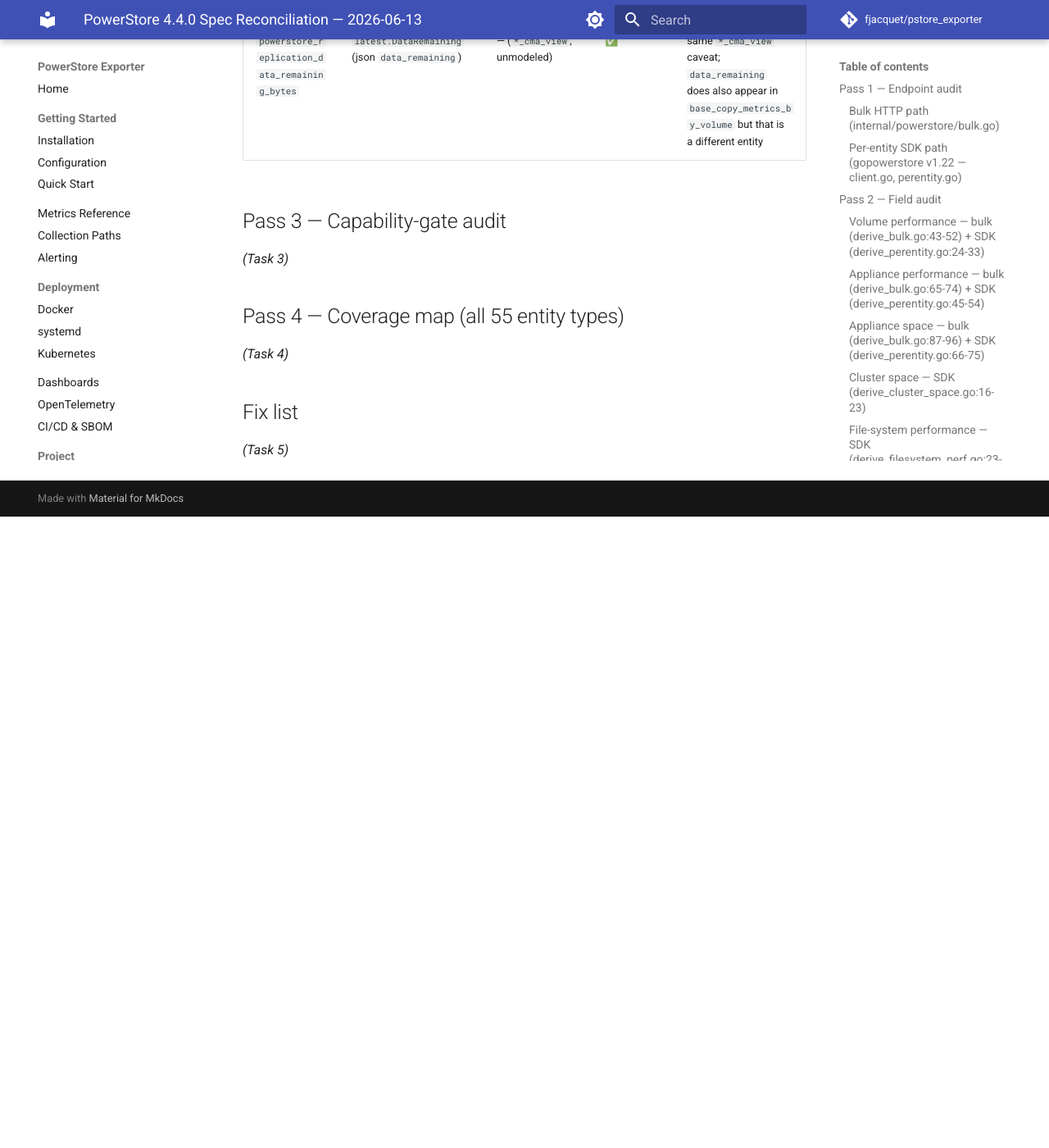
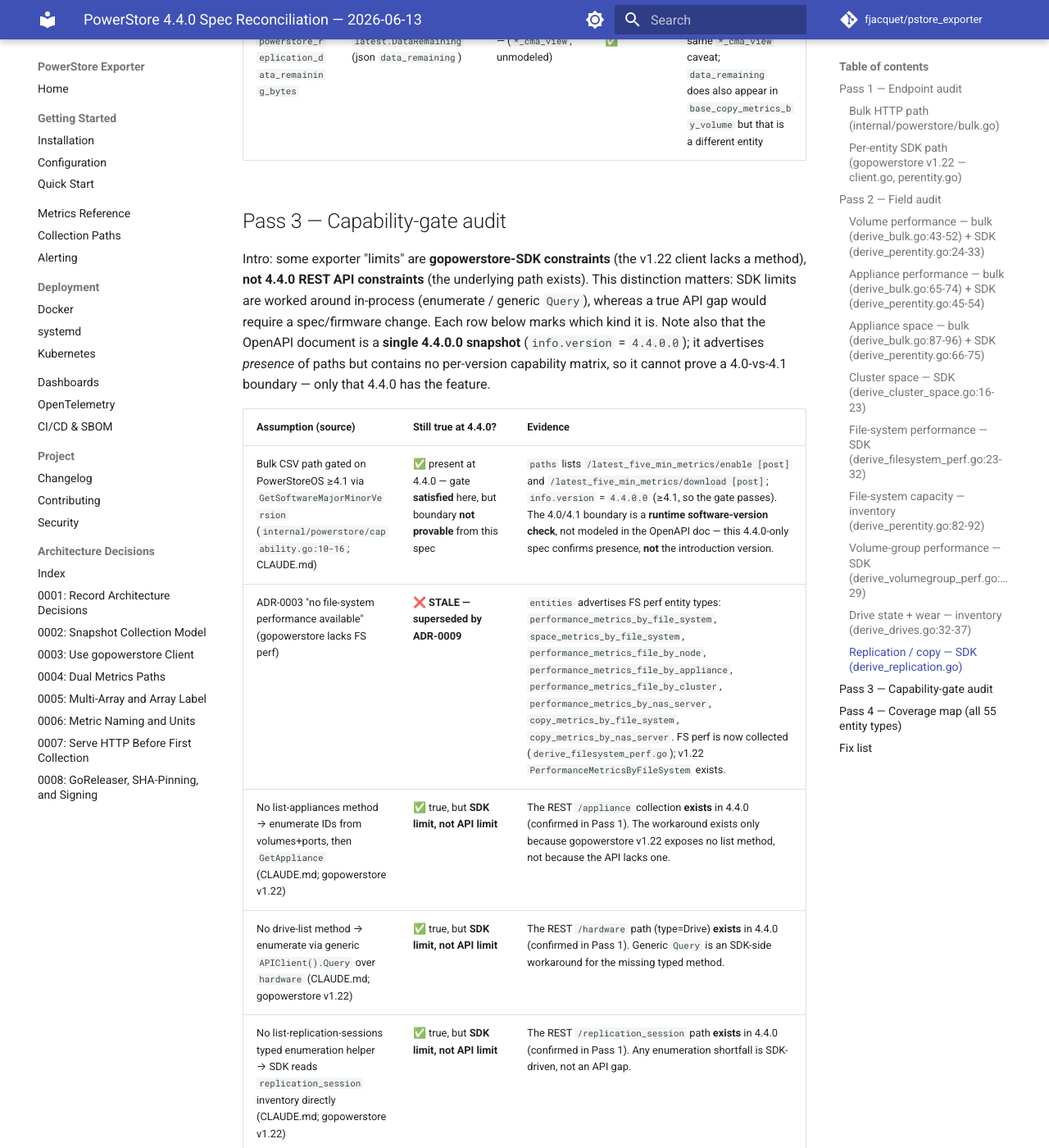
Before and after one commit to fjacquet/pstore_exporter, an MkDocs documentation site: the page built from docs/reconciliation-2026-06-13.md, in a window 1280 px wide and 1400 px high, scrolled down 10772 px. Shown: the whole window at 82% size. Built offline with MkDocs 1.6.1 and Material for MkDocs 9.7.7, drawn with Linux system fonts in a browser that asks for light colours; comment, search, counter and statistics services are not loaded; before the commit the page ends 11402 px from its top, so only the background shows below that; some of the changed text lies outside the part shown.

Commit message:
docs(reconciliation): pass 3 capability-gate audit
Co-Authored-By: Claude Opus 4.8 (1M context) <noreply@anthropic.com>

```diff
--- a/docs/reconciliation-2026-06-13.md
+++ b/docs/reconciliation-2026-06-13.md
@@ -203,7 +203,23 @@ with `transfer_rate`/`data_transferred`, not these). So the transfer rows are
 
 ## Pass 3 — Capability-gate audit
 
-_(Task 3)_
+Intro: some exporter "limits" are **gopowerstore-SDK constraints** (the v1.22 client
+lacks a method), **not 4.4.0 REST API constraints** (the underlying path exists). This
+distinction matters: SDK limits are worked around in-process (enumerate / generic
+`Query`), whereas a true API gap would require a spec/firmware change. Each row below
+marks which kind it is. Note also that the OpenAPI document is a **single 4.4.0.0
+snapshot** (`info.version` = `4.4.0.0`); it advertises *presence* of paths but contains
+no per-version capability matrix, so it cannot prove a 4.0-vs-4.1 boundary — only that
+4.4.0 has the feature.
+
+| Assumption (source) | Still true at 4.4.0? | Evidence |
+| --- | --- | --- |
+| Bulk CSV path gated on PowerStoreOS ≥4.1 via `GetSoftwareMajorMinorVersion` (`internal/powerstore/capability.go:10-16`; CLAUDE.md) | ✅ present at 4.4.0 — gate **satisfied** here, but boundary **not provable** from this spec | `paths` lists `/latest_five_min_metrics/enable [post]` and `/latest_five_min_metrics/download [post]`; `info.version` = `4.4.0.0` (≥4.1, so the gate passes). The 4.0/4.1 boundary is a **runtime software-version check**, not modeled in the OpenAPI doc — this 4.4.0-only spec confirms presence, **not** the introduction version. |
+| ADR-0003 "no file-system performance available" (gopowerstore lacks FS perf) | ❌ **STALE — superseded by ADR-0009** | `entities` advertises FS perf entity types: `performance_metrics_by_file_system`, `space_metrics_by_file_system`, `performance_metrics_file_by_node`, `performance_metrics_file_by_appliance`, `performance_metrics_file_by_cluster`, `performance_metrics_by_nas_server`, `copy_metrics_by_file_system`, `copy_metrics_by_nas_server`. FS perf is now collected (`derive_filesystem_perf.go`); v1.22 `PerformanceMetricsByFileSystem` exists. |
+| No list-appliances method → enumerate IDs from volumes+ports, then `GetAppliance` (CLAUDE.md; gopowerstore v1.22) | ✅ true, but **SDK limit, not API limit** | The REST `/appliance` collection **exists** in 4.4.0 (confirmed in Pass 1). The workaround exists only because gopowerstore v1.22 exposes no list method, not because the API lacks one. |
+| No drive-list method → enumerate via generic `APIClient().Query` over `hardware` (CLAUDE.md; gopowerstore v1.22) | ✅ true, but **SDK limit, not API limit** | The REST `/hardware` path (type=Drive) **exists** in 4.4.0 (confirmed in Pass 1). Generic `Query` is an SDK-side workaround for the missing typed method. |
+| No list-replication-sessions typed enumeration helper → SDK reads `replication_session` inventory directly (CLAUDE.md; gopowerstore v1.22) | ✅ true, but **SDK limit, not API limit** | The REST `/replication_session` path **exists** in 4.4.0 (confirmed in Pass 1). Any enumeration shortfall is SDK-driven, not an API gap. |
+| No appliance version field → use `GetSoftwareMajorMinorVersion` (CLAUDE.md; gopowerstore v1.22) | ✅ true; software version sourced from a dedicated path, **SDK-shaped** | `appliance_instance` carries no software-version field, but `paths` exposes `/software_installed [get]` and `/software_installed/{id} [get]` — the array-wide software version the gate reads. |
 
 ## Pass 4 — Coverage map (all 55 entity types)
 
```
